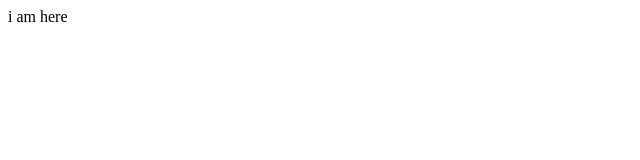
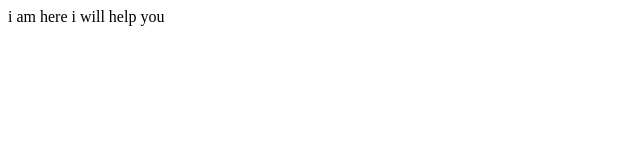
Before and after one commit to aiyadc/aiyadc.github.io, a plain HTML site: page index.html in a window 1280 px wide. Shown: the whole page, without its empty margins (0-640 px from the left). Drawn offline with Linux system fonts and the light colour scheme.

Commit message:
feat: add help tip

```diff
--- a/index.html
+++ b/index.html
@@ -7,5 +7,6 @@
 </head>
 <body>
     i am here
+    i will help you
 </body>
 </html>
```
